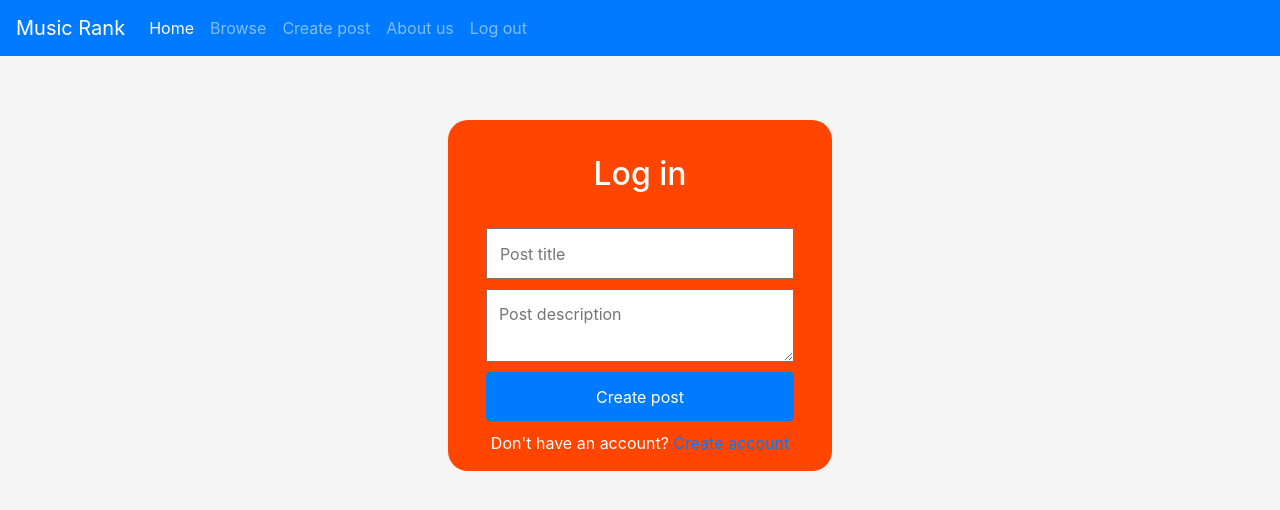
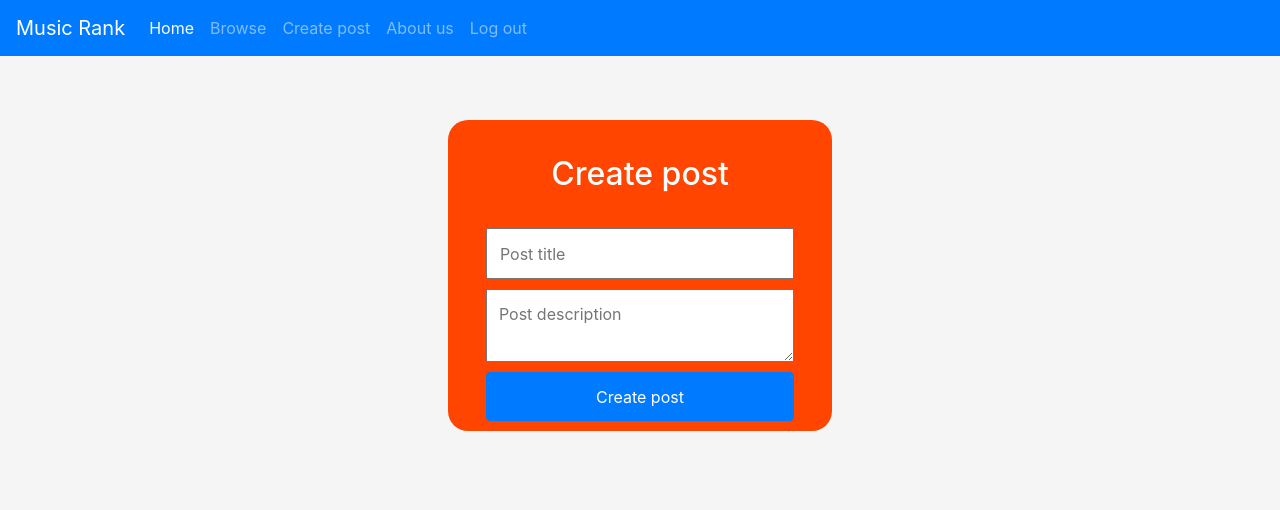
Before and after one commit to napo-lazo/ProyectoWeb, a website: page public/postCreation.html in a window 1280 px wide. Drawn offline with nearby package versions, Linux system fonts and the light colour scheme.

Commit message:
quick ui fix

```diff
--- a/public/postCreation.html
+++ b/public/postCreation.html
@@ -24,13 +24,12 @@
     </nav>
     <fieldset class="login">
         <div id="mainForm">
-            <h2>Log in</h2>
+            <h2>Create post</h2>
             <input type="text" id="titlePost" class="fields" placeholder="Post title">
             <span class="alertSpot"></span>
             <textarea id="descPost" placeholder="Post description" class="fBtn"></textarea>
             <span class="alertSpot"></span>
             <input type="button" class="btn btn-primary fBtn" value="Create post" id="createPost">
-            <p>Don't have an account? <a href="register.html">Create account</a></p>
         </div>
     </fieldset>
     <script
```
